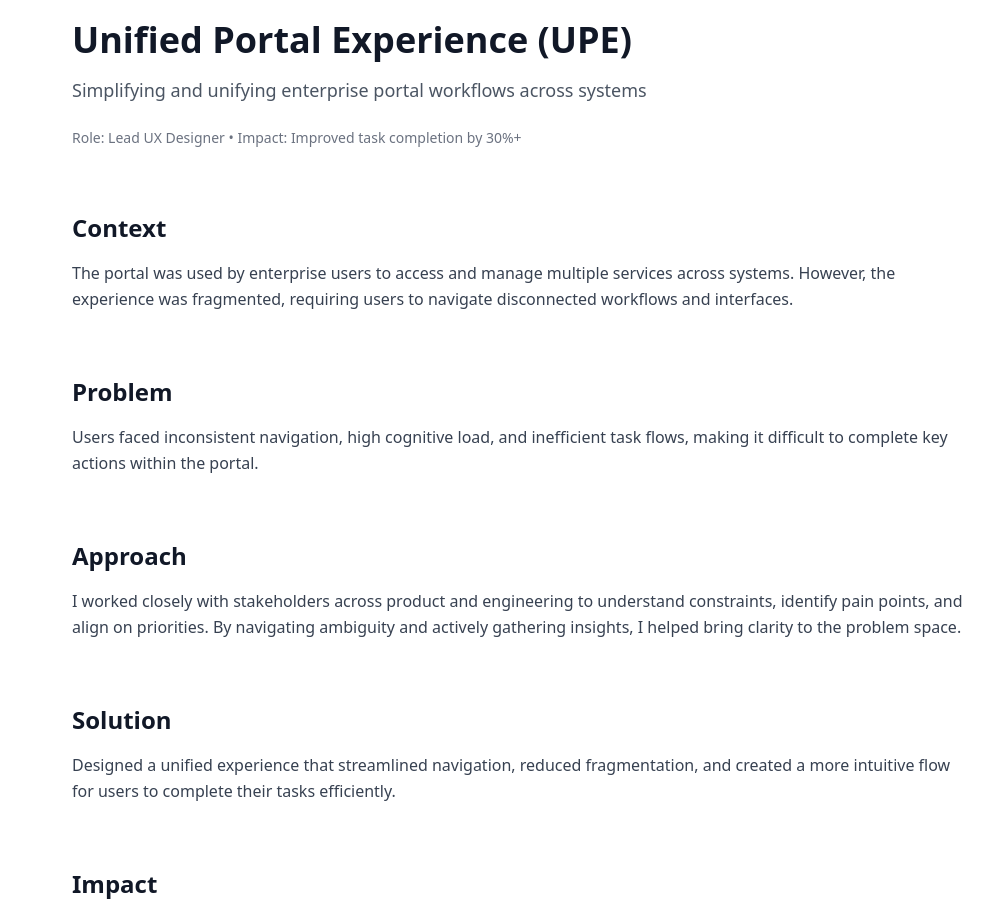
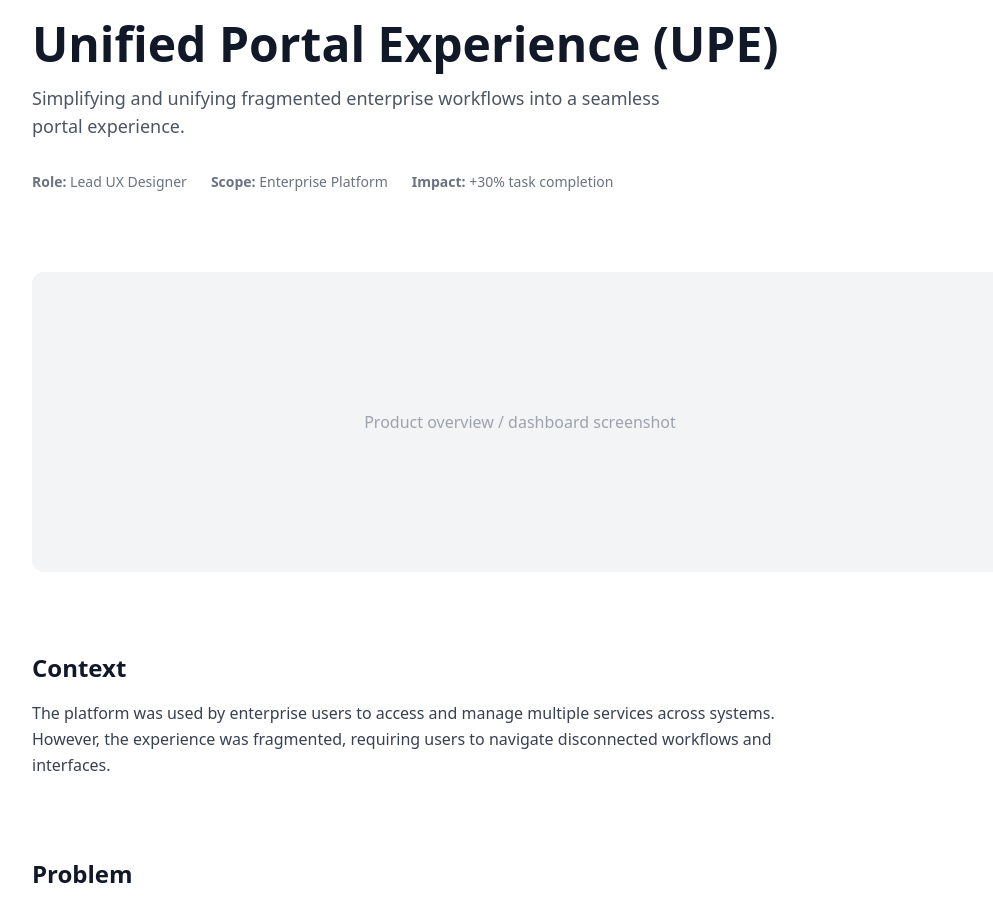
Before and after one commit to Simha1991/narasimha-portfolio, a React (Vite) app: page /narasimha-portfolio/upe-detail in a window 1280 px wide. Shown: the part 60-971 px from the top of the page, without its empty margins (120-1113 px from the left). Built offline with nearby package versions, Linux system fonts and the light colour scheme; the HTML template or start-up script is replaced by a standard one.

Commit message:
Update UpeDetail.jsx

```diff
--- a/src/pages/UpeDetail.jsx
+++ b/src/pages/UpeDetail.jsx
@@ -1,32 +1,39 @@
-import React from "react";
-
 export default function UpeDetail() {
   return (
-    <div className="bg-white text-gray-900 px-6 py-20">
+    <div className="bg-white text-gray-900">
 
-      <div className="max-w-4xl mx-auto space-y-16">
+      <div className="max-w-5xl mx-auto px-6 py-20 space-y-20">
 
         {/* Hero */}
         <section>
-          <h1 className="text-4xl font-bold">
+          <h1 className="text-4xl md:text-5xl font-bold leading-tight">
             Unified Portal Experience (UPE)
           </h1>
-          <p className="mt-4 text-lg text-gray-600">
-            Simplifying and unifying enterprise portal workflows across systems
+
+          <p className="mt-4 text-lg text-gray-600 max-w-2xl">
+            Simplifying and unifying fragmented enterprise workflows into a seamless portal experience.
           </p>
 
-          <div className="mt-6 text-sm text-gray-500">
-            Role: Lead UX Designer • Impact: Improved task completion by 30%+
+          {/* Meta Info */}
+          <div className="mt-8 flex flex-wrap gap-6 text-sm text-gray-500">
+            <span><strong>Role:</strong> Lead UX Designer</span>
+            <span><strong>Scope:</strong> Enterprise Platform</span>
+            <span><strong>Impact:</strong> +30% task completion</span>
+          </div>
+        </section>
+
+        {/* Image Placeholder */}
+        <section>
+          <div className="w-full h-[300px] bg-gray-100 rounded-xl flex items-center justify-center text-gray-400">
+            Product overview / dashboard screenshot
           </div>
         </section>
 
         {/* Context */}
         <section>
-          <h2 className="text-2xl font-semibold">
-            Context
-          </h2>
-          <p className="mt-4 text-gray-700 leading-relaxed">
-            The portal was used by enterprise users to access and manage multiple services
+          <h2 className="text-2xl font-semibold">Context</h2>
+          <p className="mt-4 text-gray-700 leading-relaxed max-w-3xl">
+            The platform was used by enterprise users to access and manage multiple services
             across systems. However, the experience was fragmented, requiring users to navigate
             disconnected workflows and interfaces.
           </p>
@@ -34,10 +41,8 @@ export default function UpeDetail() {
 
         {/* Problem */}
         <section>
-          <h2 className="text-2xl font-semibold">
-            Problem
-          </h2>
-          <p className="mt-4 text-gray-700 leading-relaxed">
+          <h2 className="text-2xl font-semibold">Problem</h2>
+          <p className="mt-4 text-gray-700 leading-relaxed max-w-3xl">
             Users faced inconsistent navigation, high cognitive load, and inefficient task flows,
             making it difficult to complete key actions within the portal.
           </p>
@@ -45,22 +50,25 @@ export default function UpeDetail() {
 
         {/* Approach */}
         <section>
-          <h2 className="text-2xl font-semibold">
-            Approach
-          </h2>
-          <p className="mt-4 text-gray-700 leading-relaxed">
+          <h2 className="text-2xl font-semibold">Approach</h2>
+          <p className="mt-4 text-gray-700 leading-relaxed max-w-3xl">
             I worked closely with stakeholders across product and engineering to understand
             constraints, identify pain points, and align on priorities. By navigating ambiguity
             and actively gathering insights, I helped bring clarity to the problem space.
           </p>
         </section>
 
+        {/* Image Placeholder */}
+        <section>
+          <div className="w-full h-[300px] bg-gray-100 rounded-xl flex items-center justify-center text-gray-400">
+            Workflow / process diagram
+          </div>
+        </section>
+
         {/* Solution */}
         <section>
-          <h2 className="text-2xl font-semibold">
-            Solution
-          </h2>
-          <p className="mt-4 text-gray-700 leading-relaxed">
+          <h2 className="text-2xl font-semibold">Solution</h2>
+          <p className="mt-4 text-gray-700 leading-relaxed max-w-3xl">
             Designed a unified experience that streamlined navigation, reduced fragmentation,
             and created a more intuitive flow for users to complete their tasks efficiently.
           </p>
@@ -68,10 +76,8 @@ export default function UpeDetail() {
 
         {/* Impact */}
         <section>
-          <h2 className="text-2xl font-semibold">
-            Impact
-          </h2>
-          <p className="mt-4 text-gray-700 leading-relaxed">
+          <h2 className="text-2xl font-semibold">Impact</h2>
+          <p className="mt-4 text-gray-700 leading-relaxed max-w-3xl">
             The redesign improved task completion rates by over 30% and enhanced overall user
             satisfaction across the platform.
           </p>
@@ -79,10 +85,8 @@ export default function UpeDetail() {
 
         {/* Reflection */}
         <section>
-          <h2 className="text-2xl font-semibold">
-            Reflection
-          </h2>
-          <p className="mt-4 text-gray-700 leading-relaxed">
+          <h2 className="text-2xl font-semibold">Reflection</h2>
+          <p className="mt-4 text-gray-700 leading-relaxed max-w-3xl">
             This project highlighted the importance of aligning stakeholders early and continuously
             in complex environments. Proactively navigating ambiguity played a key role in delivering
             a cohesive and effective solution.
```
